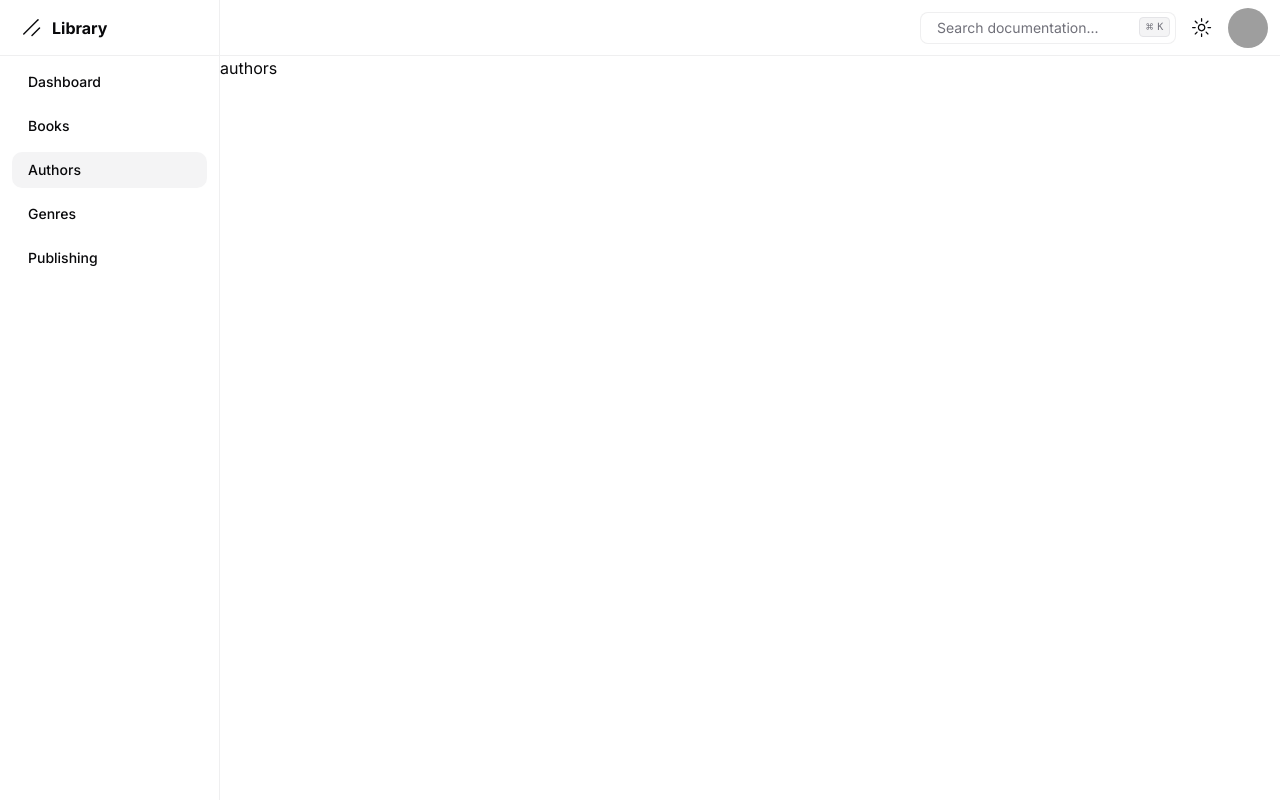
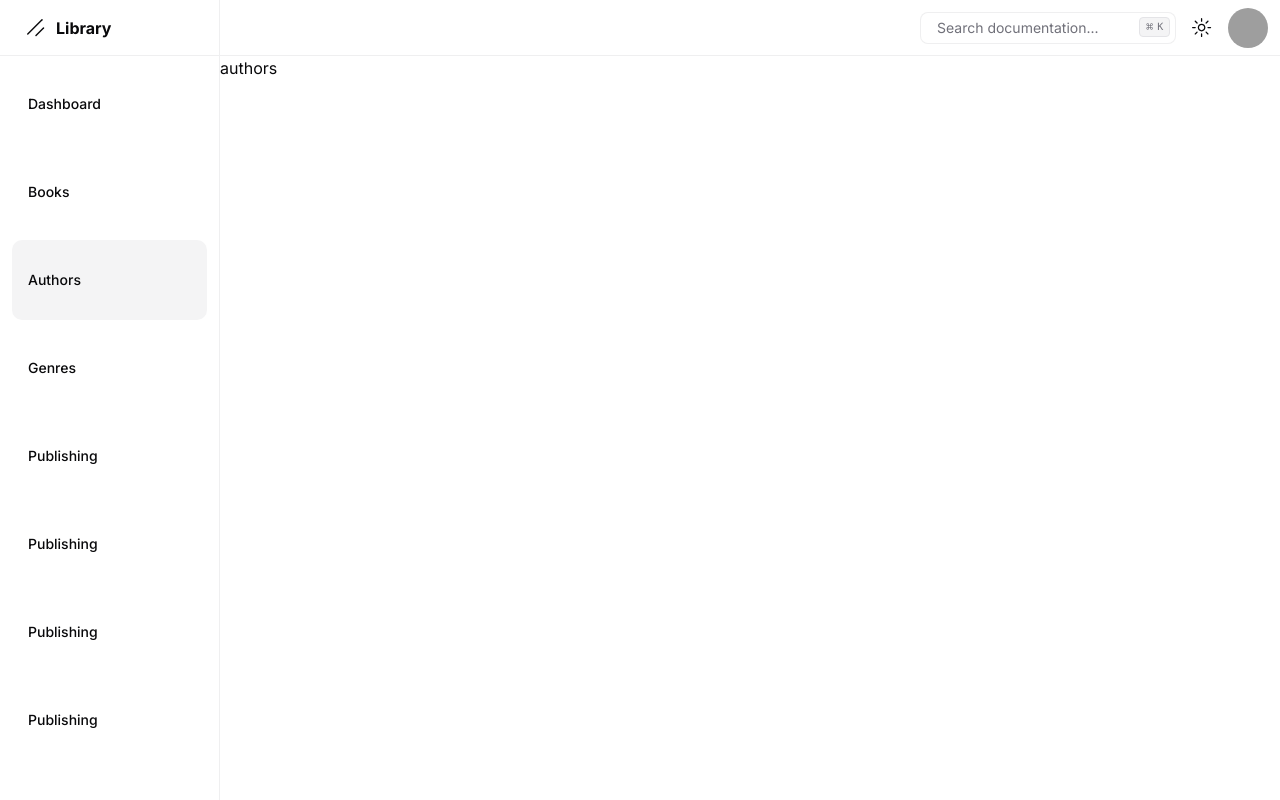
Before and after one commit to Aerolii/library-next-sql, a Next.js app: page /dashboard/authors in a window 1280 px wide. Built offline with nearby package versions, Linux system fonts and the light colour scheme; grey boxes are pictures that could not be loaded.

Commit message:
style: refactor nav style

```diff
--- a/src/app/dashboard/layout.tsx
+++ b/src/app/dashboard/layout.tsx
@@ -1,6 +1,7 @@
 import CommandMenu from '@/components/command-menu';
 import Logo from '@/components/logo';
-import { DashboardNav } from '@/components/main-nav';
+import { DashboardNav, DashboardSidebar } from '@/components/main-nav';
+import { CommonHeader } from '@/components/site-header';
 import { ThemeSwitcher } from '@/components/theme-switcher';
 import { UserAvatar } from '@/components/user-avatar';
 import { ReactComponentChildrenType } from '@/types';
@@ -10,28 +11,18 @@ export default function DashboardLayout({
   children,
 }: ReactComponentChildrenType) {
   return (
-    <div className="grid min-h-screen lg:grid-cols-[220px_1fr]">
-      <div className="hidden border-r border-border/60 lg:block">
-        <div className="flex h-14 items-center border-b border-border/60 px-2">
-          <Logo />
-        </div>
-        <DashboardNav className="px-3 py-2" />
+    <div className="grid h-screen overflow-hidden lg:grid-cols-[220px_1fr]">
+      <div className="hidden lg:block">
+        <DashboardSidebar />
       </div>
       <div>
         <div className="flex h-14 items-center  space-x-2 border-b border-border/60 px-3">
-          <div className="rounded-full bg-accent p-2 text-accent-foreground md:hidden">
+          <div className="rounded-full bg-accent p-2 text-accent-foreground lg:hidden">
             <HamburgerMenuIcon />
           </div>
-          <div className="flex flex-1 items-center space-x-2 md:justify-end">
-            <div className="w-full flex-1 md:w-auto md:flex-none">
-              <CommandMenu />
-            </div>
-            <ThemeSwitcher />
-            <UserAvatar />
-          </div>
+          <CommonHeader />
         </div>
-
-        {children}
+        <div>{children}</div>
       </div>
     </div>
   );
--- a/src/components/main-nav.tsx
+++ b/src/components/main-nav.tsx
@@ -4,30 +4,51 @@ import { dashboardNav } from '@/config/nav';
 import { NavLink } from './sidebar-nav';
 import { usePathname } from 'next/navigation';
 import { cn } from '@/lib/utils';
+import Logo from './logo';
+import { ScrollArea, ScrollBar } from './ui/scroll-area';
+import { useScrollIntoViewWithRef } from '@/hooks/useScrollIntoViewWithRef';
 
 export function MainNav() {
   return <div>sidebar</div>;
 }
 
-export function DashboardNav({
-  className,
-  ...props
-}: React.HTMLAttributes<HTMLElement>) {
+export function DashboardNav({ className }: React.HTMLAttributes<HTMLElement>) {
   const pathname = usePathname();
+
+  const { scrollIntoView, setMap } = useScrollIntoViewWithRef();
   return (
     <nav className={cn('flex flex-col space-y-2', className)}>
       {dashboardNav.items.map(({ href, title }) => (
         <NavLink
+          key={href}
+          href={href}
+          title={title}
           active={
             href === dashboardNav.base
               ? pathname === href
               : pathname.startsWith(href)
           }
-          key={href}
-          href={href}
-          title={title}
+          ref={(node: HTMLAnchorElement) => setMap(href, node)}
+          onClick={() => scrollIntoView(href)}
+          className="py-10"
         />
       ))}
     </nav>
   );
 }
+
+export const DashboardSidebar = () => {
+  return (
+    <div className="lg:flex-block flex min-h-screen flex-col border-r border-border/60">
+      <div className="flex h-14 items-center border-b border-border/60 px-3">
+        <Logo />
+      </div>
+      <div className="flex-1 overflow-hidden">
+        <ScrollArea className="h-full whitespace-nowrap">
+          <DashboardNav className="px-3 py-2" />
+          <ScrollBar />
+        </ScrollArea>
+      </div>
+    </div>
+  );
+};
--- a/src/components/sidebar-nav.tsx
+++ b/src/components/sidebar-nav.tsx
@@ -13,19 +13,12 @@ import { useScrollIntoViewWithRef } from '@/hooks/useScrollIntoViewWithRef';
 export function SidebarNav({
   className,
   items,
-  ...props
 }: ReactFCProps<{ items: NavLinkProps[] }>) {
   const pathname = usePathname();
   const { scrollIntoView, setMap } = useScrollIntoViewWithRef();
   return (
-    <ScrollArea className="w-full whitespace-nowrap">
-      <nav
-        className={cn(
-          'flex space-x-2 lg:flex-col lg:space-x-0 lg:space-y-1',
-          className,
-        )}
-        {...props}
-      >
+    <ScrollArea className={cn('w-full whitespace-nowrap', className)}>
+      <nav className={'flex space-x-2 lg:flex-col lg:space-x-0 lg:space-y-1'}>
         {items.map((item) => (
           <NavLink
             key={item.href}
--- a/src/components/site-header.tsx
+++ b/src/components/site-header.tsx
@@ -13,14 +13,20 @@ export default function SiteHeader() {
         {siteNavItems.map(({ href, title }) => (
           <NavLink key={href} href={href} title={title} />
         ))}
-        <div className="flex flex-1 items-center space-x-2 md:justify-end">
-          <div className="w-full flex-1 md:w-auto md:flex-none">
-            <CommandMenu />
-          </div>
-          <ThemeSwitcher />
-          <UserAvatar />
-        </div>
+        <CommonHeader />
       </div>
     </header>
   );
 }
+
+export const CommonHeader = () => {
+  return (
+    <div className="flex flex-1 items-center space-x-2 md:justify-end">
+      <div className="w-full flex-1 md:w-auto md:flex-none">
+        <CommandMenu />
+      </div>
+      <ThemeSwitcher />
+      <UserAvatar />
+    </div>
+  );
+};
--- a/src/config/nav.ts
+++ b/src/config/nav.ts
@@ -51,5 +51,41 @@ export const dashboardNav = {
       title: 'Publishing',
       href: '/dashboard/publishing',
     },
+    {
+      title: 'Publishing',
+      href: '/dashboard/publishing/2',
+    },
+    {
+      title: 'Publishing',
+      href: '/dashboard/publishing/3',
+    },
+    {
+      title: 'Publishing',
+      href: '/dashboard/publishing/4',
+    },
+    {
+      title: 'Publishing',
+      href: '/dashboard/publishing/5',
+    },
+    {
+      title: 'Publishing',
+      href: '/dashboard/publishing/6',
+    },
+    {
+      title: 'Publishing',
+      href: '/dashboard/publishing/7',
+    },
+    {
+      title: 'Publishing',
+      href: '/dashboard/publishing/8',
+    },
+    {
+      title: 'Publishing',
+      href: '/dashboard/publishing/9',
+    },
+    {
+      title: 'Publishing',
+      href: '/dashboard/publishing/10',
+    },
   ],
 };
--- a/src/hooks/useScrollIntoViewWithRef.ts
+++ b/src/hooks/useScrollIntoViewWithRef.ts
@@ -29,7 +29,7 @@ export const useScrollIntoViewWithRef = () => {
       const node = map.get(key);
       node?.scrollIntoView({
         behavior: 'smooth',
-        block: 'nearest',
+        block: 'center',
         inline: 'center',
       });
     },
```
